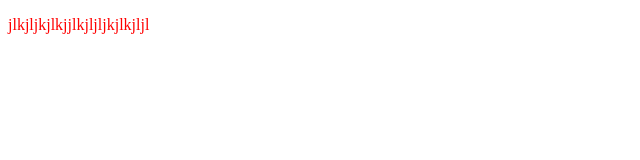
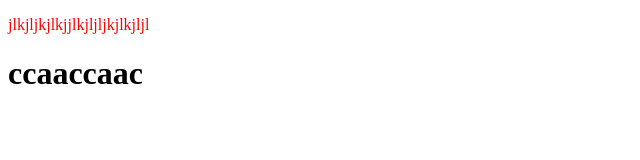
Before and after one commit to taodepchai/OJT-PTIT, a plain HTML site: page index.html in a window 1280 px wide. Shown: the whole page, without its empty margins (0-640 px from the left). Drawn offline with Linux system fonts and the light colour scheme.

Commit message:
first demo

```diff
--- a/index.html
+++ b/index.html
@@ -8,6 +8,9 @@
 </head>
 <body>
     <p>jlkjljkjlkjjlkjljljkjlkjljl</p>
+    <h1>ccaaccaac
+
+    </h1>
     <script src="app.js"></script>
 </body>
 </html>
```
